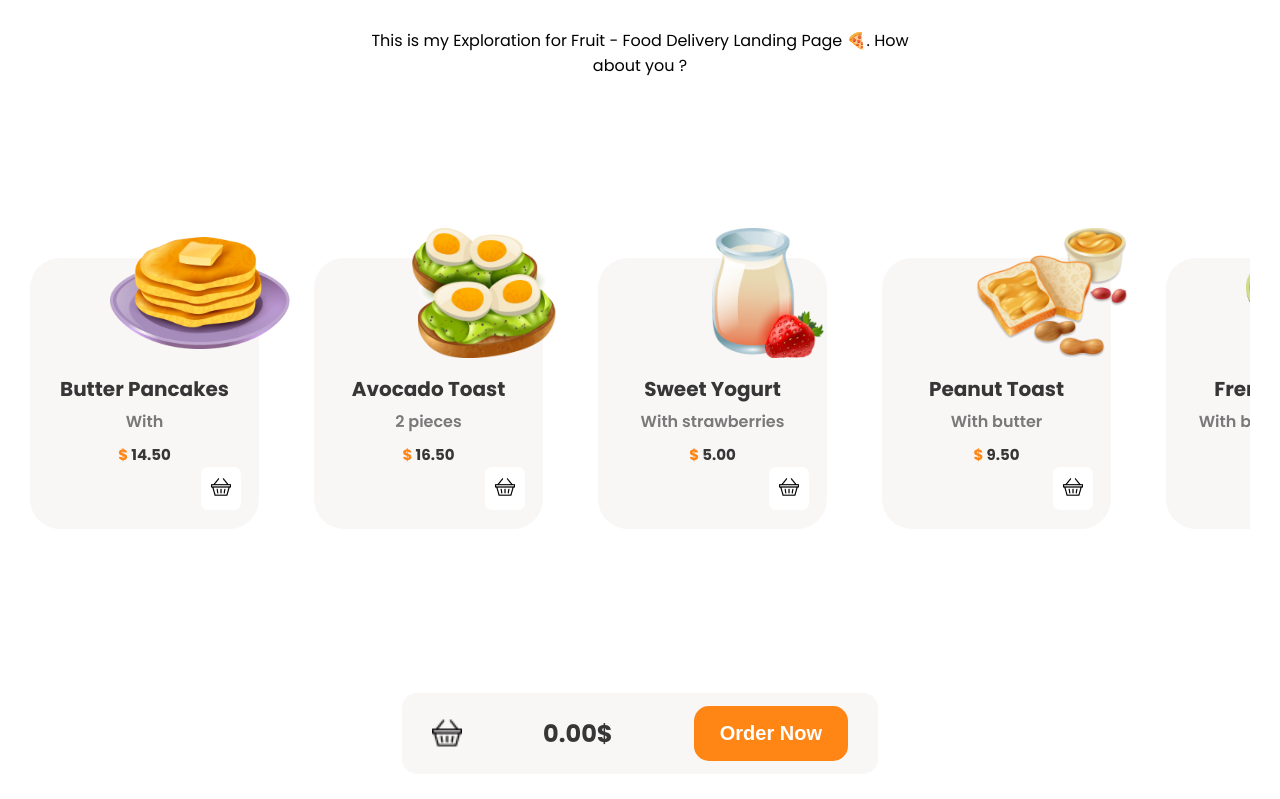
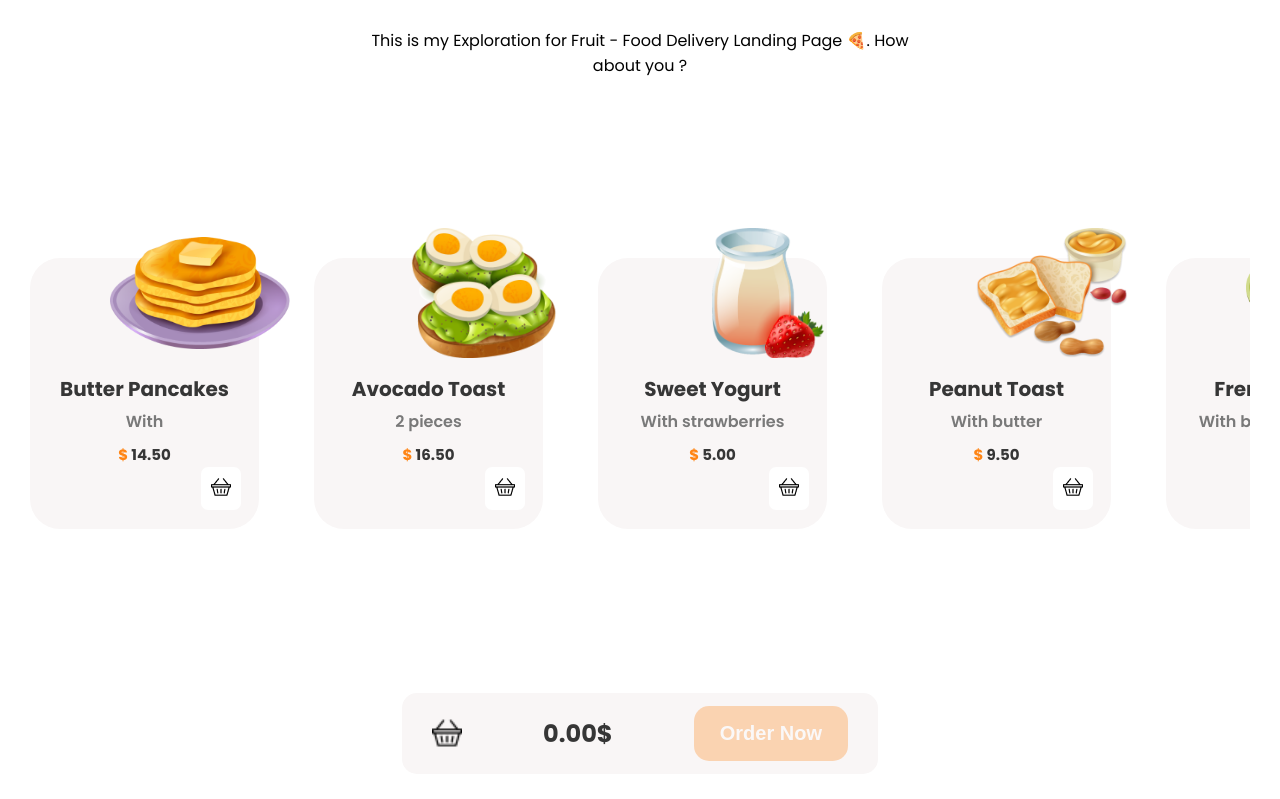
Before and after one commit to Bodrie/dreamshot-app, a React (Create React App) app: page / in a window 1280 px wide. Shown: the part 391-1190 px from the top of the page. Built offline with nearby package versions, Linux system fonts and the light colour scheme.

Commit message:
feat: disabled the order button if there are no items in the bag

```diff
--- a/src/components/Cart/Cart.module.scss
+++ b/src/components/Cart/Cart.module.scss
@@ -37,6 +37,7 @@
   background-color: $secondary-color;
   border: none;
   border-radius: $border-radius-md;
+  transition: opacity 500ms;
 }
 
 .cartImg {
@@ -50,3 +51,8 @@
   -moz-box-shadow: 3px 3px 10px 0px rgba(0, 0, 0, 0.5);
   box-shadow: 3px 3px 10px 0px rgba(0, 0, 0, 0.5);
 }
+
+.disabled {
+  opacity: 0.3;
+  cursor: default;
+}
--- a/src/components/Cart/index.tsx
+++ b/src/components/Cart/index.tsx
@@ -10,7 +10,7 @@ interface CartProps {
 }
 
 const Cart = ({ setModalOpen, setSuccModalOpen, modalOpen }: CartProps) => {
-  const { cart, btn, cartImg, price, shadow } = styles;
+  const { cart, btn, cartImg, price, shadow, disabled } = styles;
   const { setCartState, totalAmount, setTotalAmount } = useContext(CartContext);
 
   return (
@@ -26,7 +26,8 @@ const Cart = ({ setModalOpen, setSuccModalOpen, modalOpen }: CartProps) => {
       />
       <p className={price}>{totalAmount.toFixed(2)}$</p>
       <button
-        className={btn}
+        disabled={!totalAmount}
+        className={`${btn} ${!totalAmount && disabled}`}
         onClick={(e) => {
           e.stopPropagation();
           setModalOpen(false);
--- a/src/components/CartModal/index.tsx
+++ b/src/components/CartModal/index.tsx
@@ -34,9 +34,9 @@ const CartModal = ({
           <div ref={modalRef} className={modal}>
             <ul className={ulElement}>
               {!cartState.length && "Your cart is still empty."}
-              {cartState.map((item: CartItem) => {
+              {cartState.map((item: CartItem, index: number) => {
                 return (
-                  <li className={listElement}>
+                  <li className={listElement} key={`${item.name}-${index}`}>
                     <p>{item.name}</p>
                     <p>
                       <span>$</span> {item.price.toFixed(2)}
```
